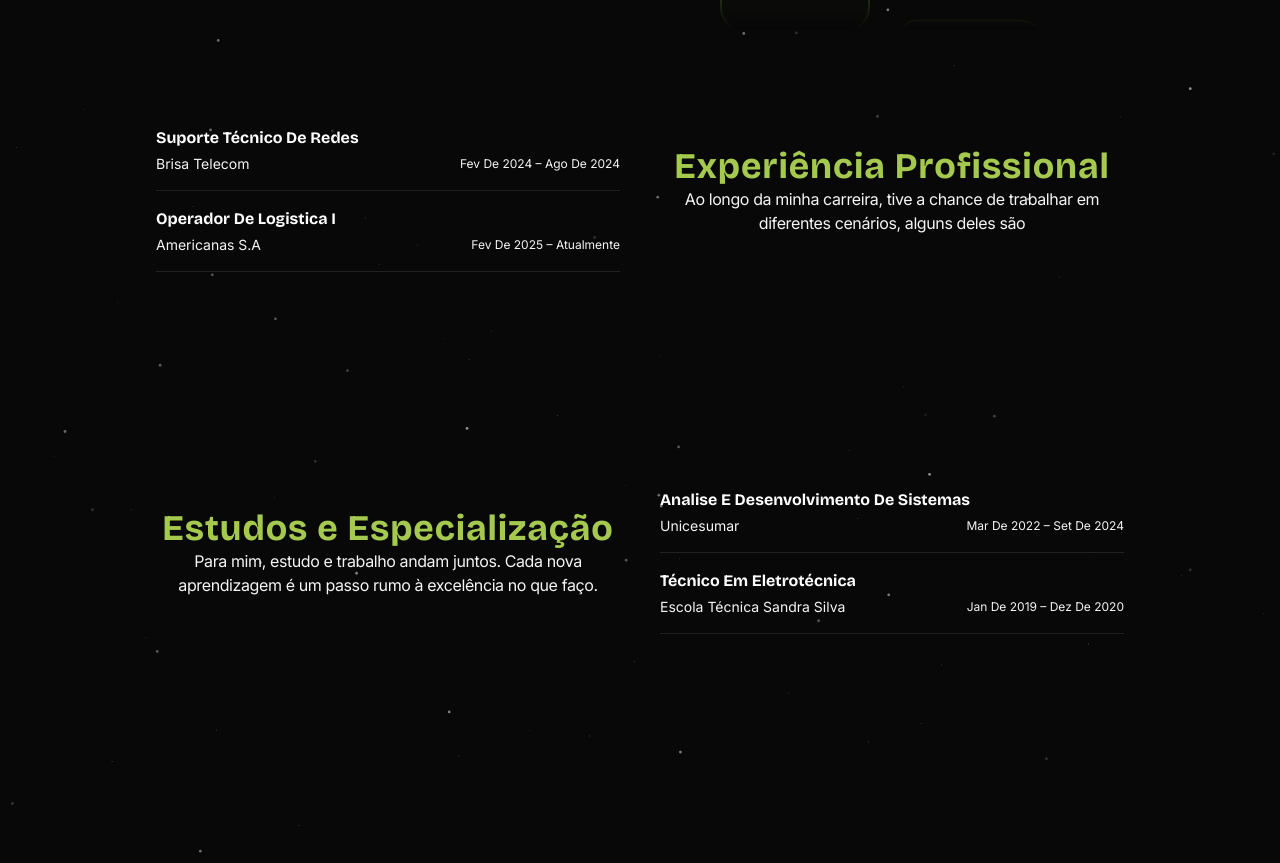
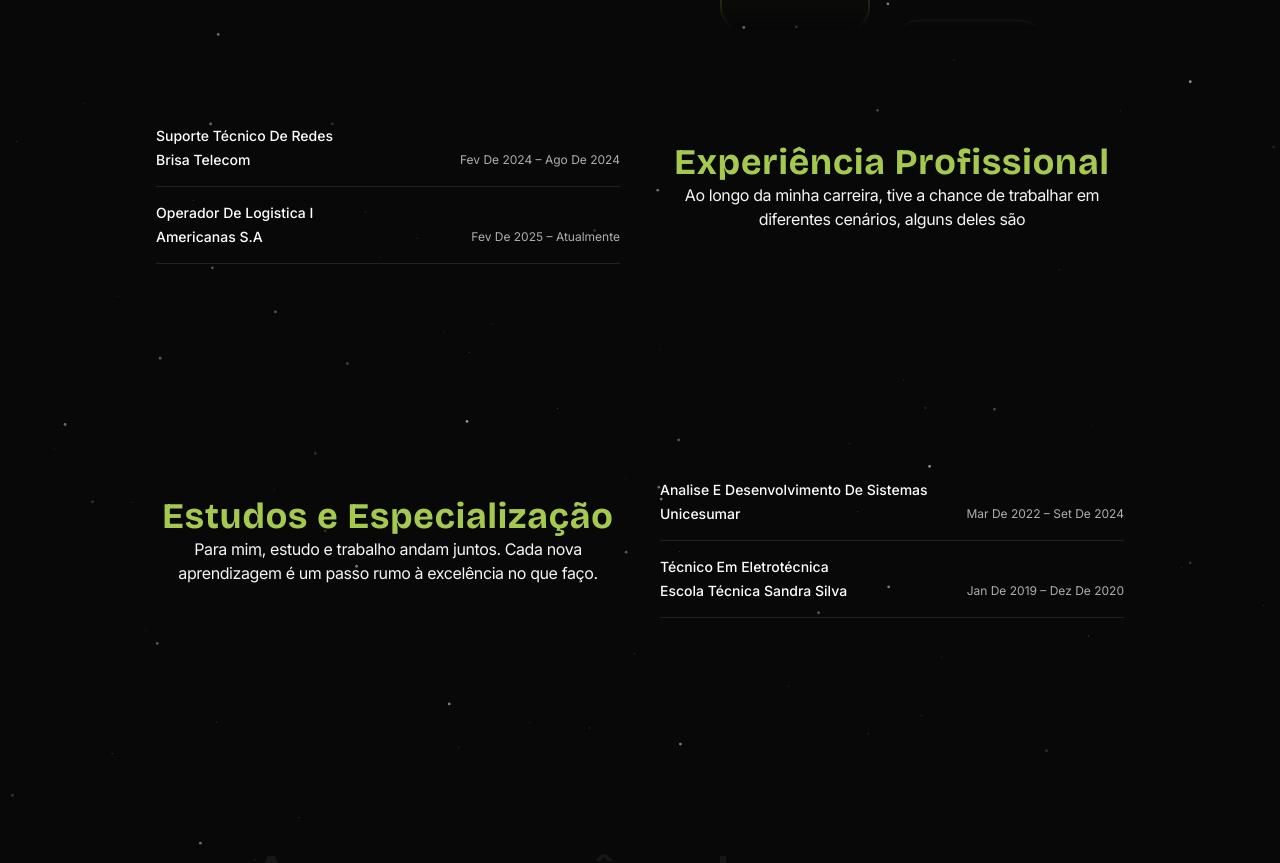
Before and after one commit to paulopbi/portfolio, a Next.js app: page / in a window 1280 px wide. Shown: the part 2112-2975 px from the top of the page. Built offline with nearby package versions, Linux system fonts and the light colour scheme.

Commit message:
refactor: change title, subtitle and year styles

```diff
--- a/src/components/informative-accordion.tsx
+++ b/src/components/informative-accordion.tsx
@@ -27,15 +27,13 @@ const InformativeAccordion = ({
         <AccordionTrigger>
           <AccordionHeader className="flex w-full cursor-pointer flex-col items-start">
             <div>
-              <h5 className="font-[Bricolage_Grotesque] text-base font-bold capitalize">
-                {title}
-              </h5>
+              <h5 className="title--caption capitalize">{title}</h5>
             </div>
             <div className="mt-1 inline-flex w-full items-center justify-between gap-8">
-              <h6 className="text-muted text-sm font-light capitalize">
-                {subtitle}
-              </h6>
-              <p className="text-muted text-xs font-light capitalize">{year}</p>
+              <h6 className="subtitle--caption capitalize">{subtitle}</h6>
+              <p className="text-muted/70 text-xs font-light capitalize">
+                {year}
+              </p>
             </div>
           </AccordionHeader>
         </AccordionTrigger>
```
